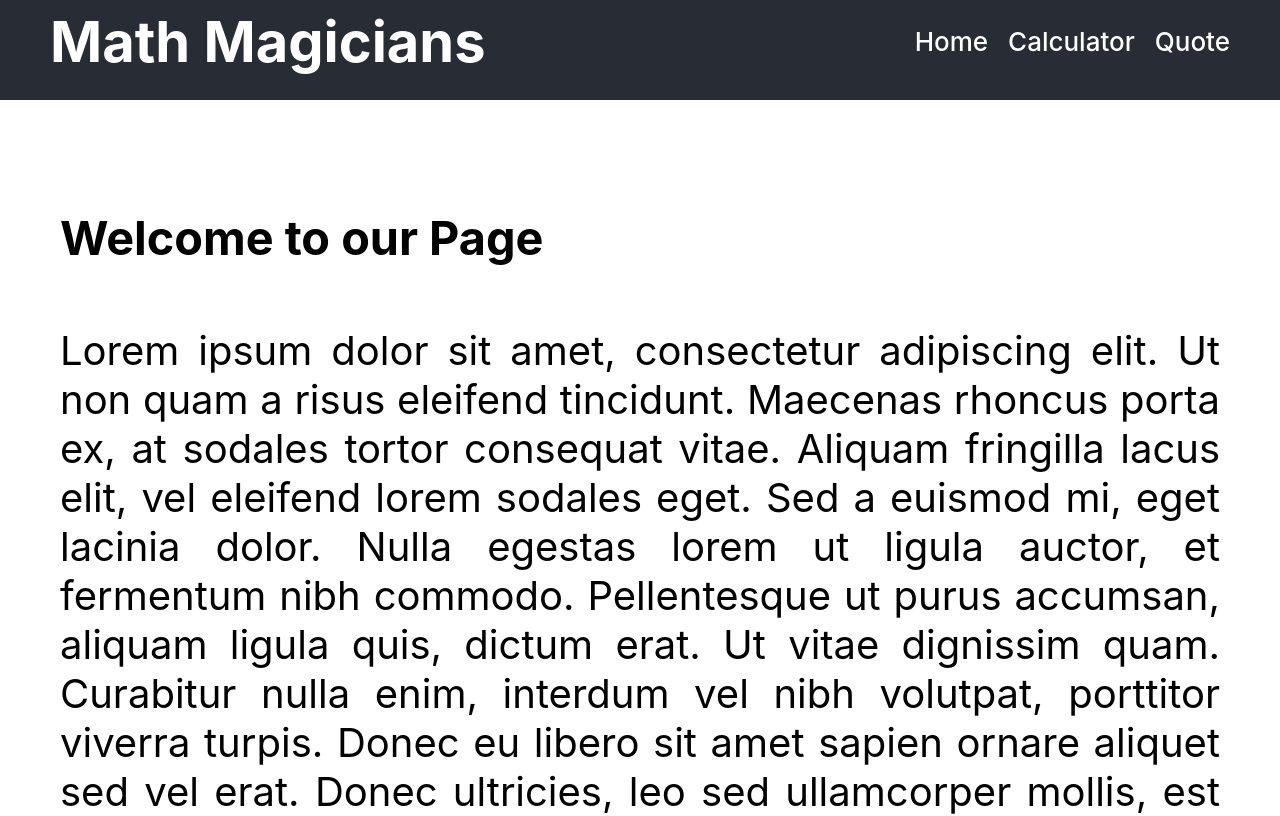
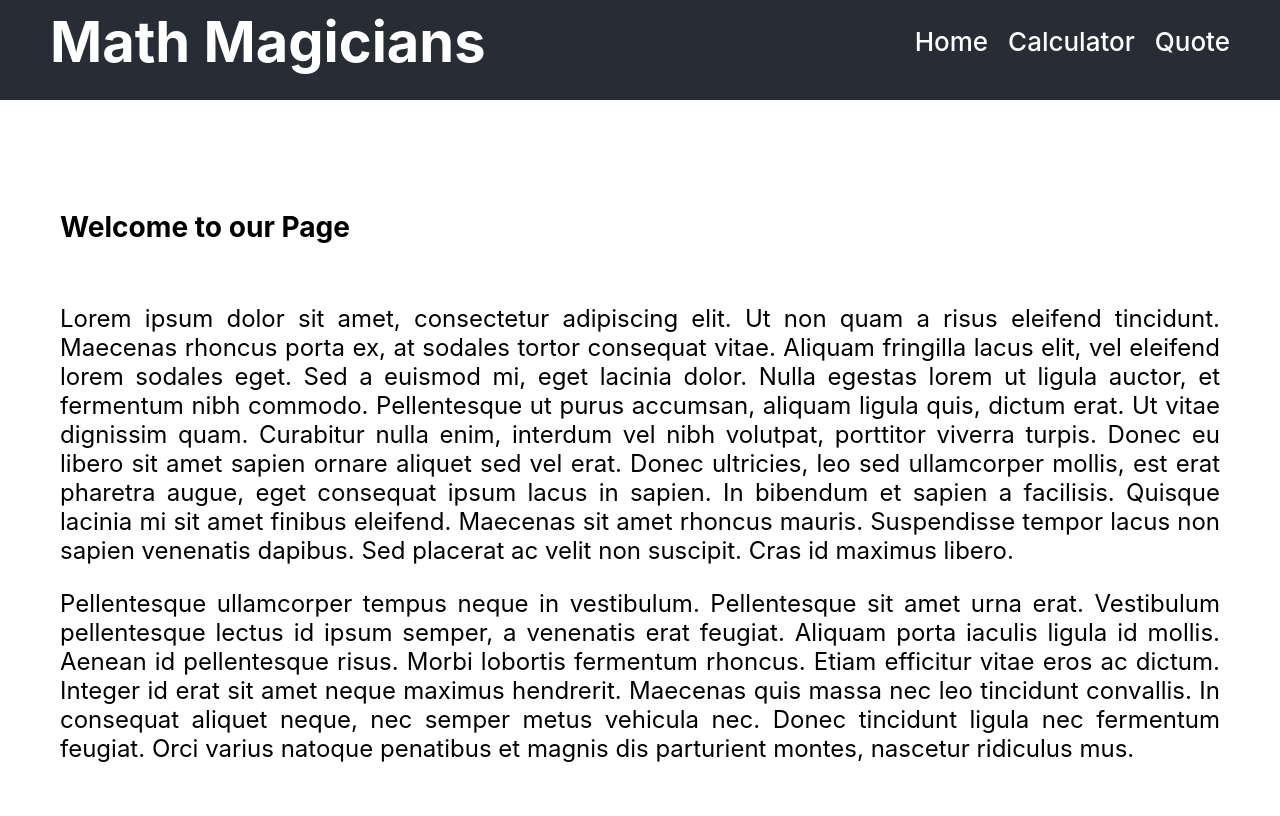
Before and after one commit to amentetteh/react-js-math-magicians-project, a React (Create React App) app: page / in a window 1280 px wide. Shown: the top 816 px of the page. Built offline with nearby package versions, Linux system fonts and the light colour scheme.

Commit message:
Update App.css to apply review optional suggestion about font-size

```diff
--- a/src/App.css
+++ b/src/App.css
@@ -10,7 +10,7 @@
   flex-direction: column;
   flex: 1 1 auto;
   text-align: justify;
-  font-size: 2.5rem;
+  font-size: 1.5rem;
   width: 100%;
 }
 
```
